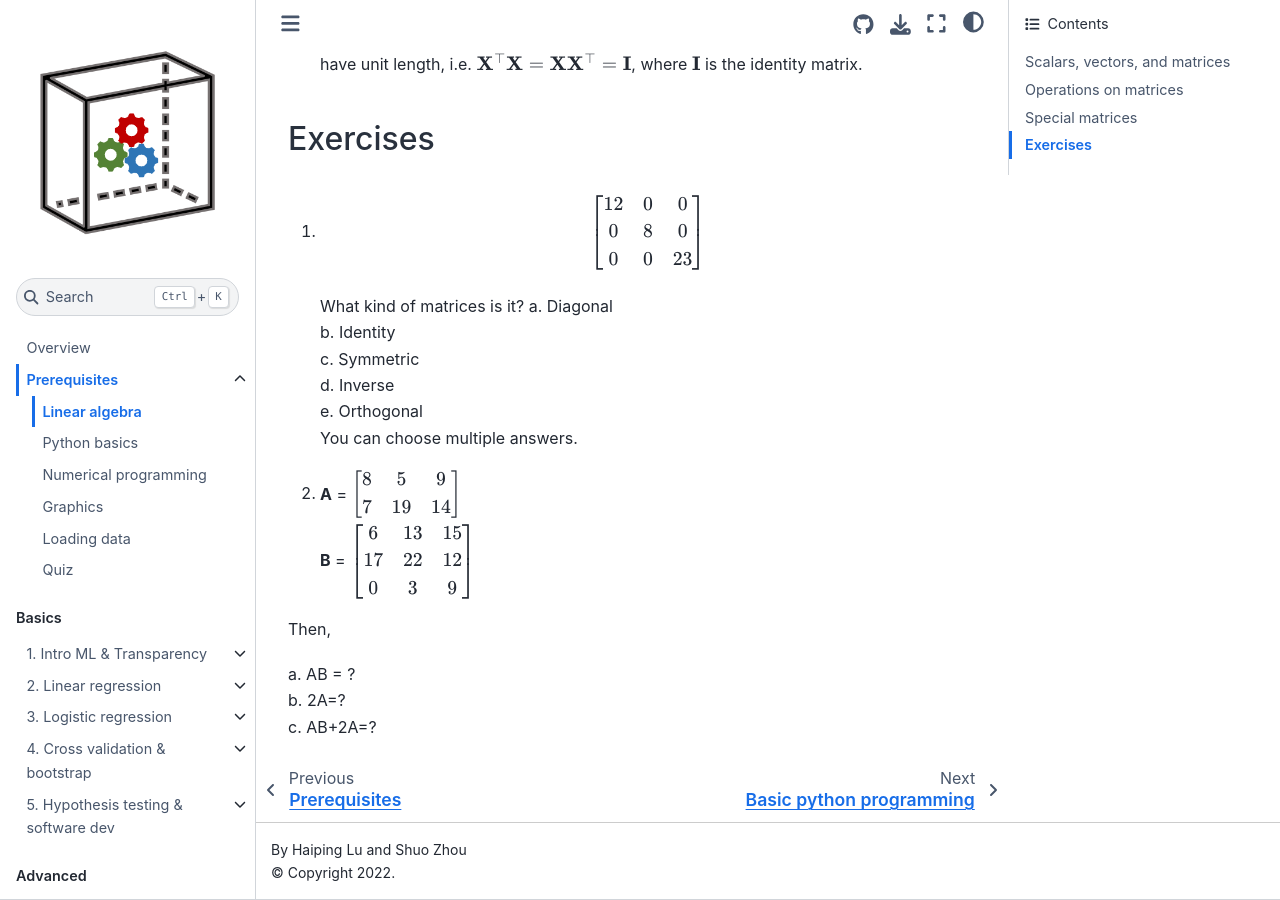
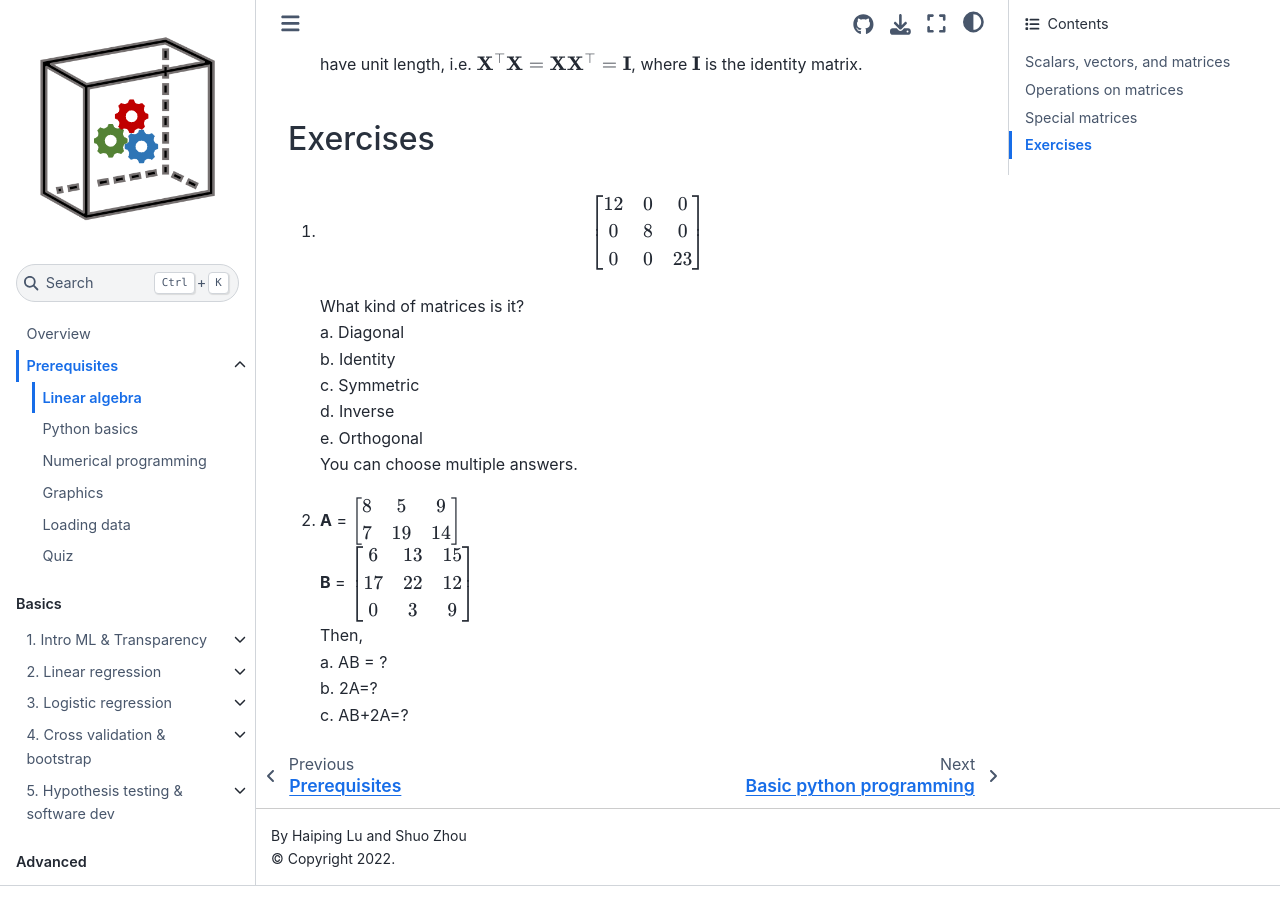
Before and after one commit to pykale/transparentML, a Jupyter Book: the page built from content/00-prereq/linear-algebra-and-notations.md, in a window 1280 px wide and 900 px high, scrolled down 3683 px. Built offline with Jupyter Book 1.0.4 settings and Sphinx 7.4.7 and the Sphinx Book theme 1.1.4, drawn with Linux system fonts in a browser that asks for light colours; pages that are not in the unit, such as notebooks, are missing from menus; part of the change alters nothing that is shown.

```diff
--- a/content/00-prereq/linear-algebra-and-notations.md
+++ b/content/00-prereq/linear-algebra-and-notations.md
@@ -138,12 +138,10 @@ This section introduces the basic concepts of linear algebra and notations used
     e. Orthogonal
     You can choose multiple answers.
 
-3. **A** = $\begin{bmatrix} 8 & 5 & 9 \\ 7 & 19 & 14 \end{bmatrix}$
 
+2. **A** = $\begin{bmatrix} 8 & 5 & 9 \\ 7 & 19 & 14 \end{bmatrix}$
    **B** = $ \begin{bmatrix} 6 & 13 & 15 \\ 17 & 22 & 12 \\ 0 & 3 & 9 \end{bmatrix}$
-
-  Then,
-
-   a. AB = ?
-   b. 2A=?
-   c. AB+2A=?
+    Then,
+    a. AB = ?
+    b. 2A=?
+    c. AB+2A=?
```
